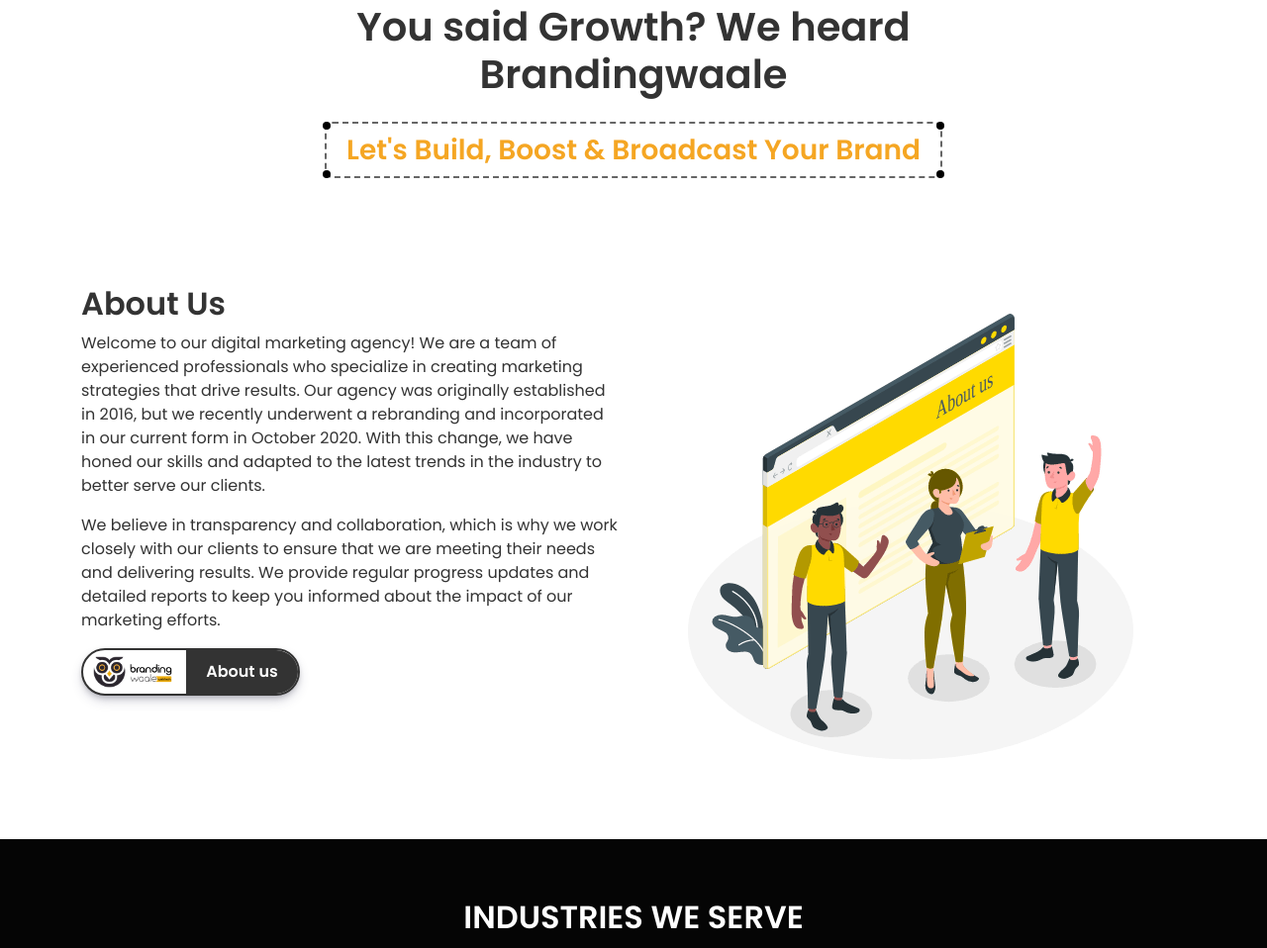
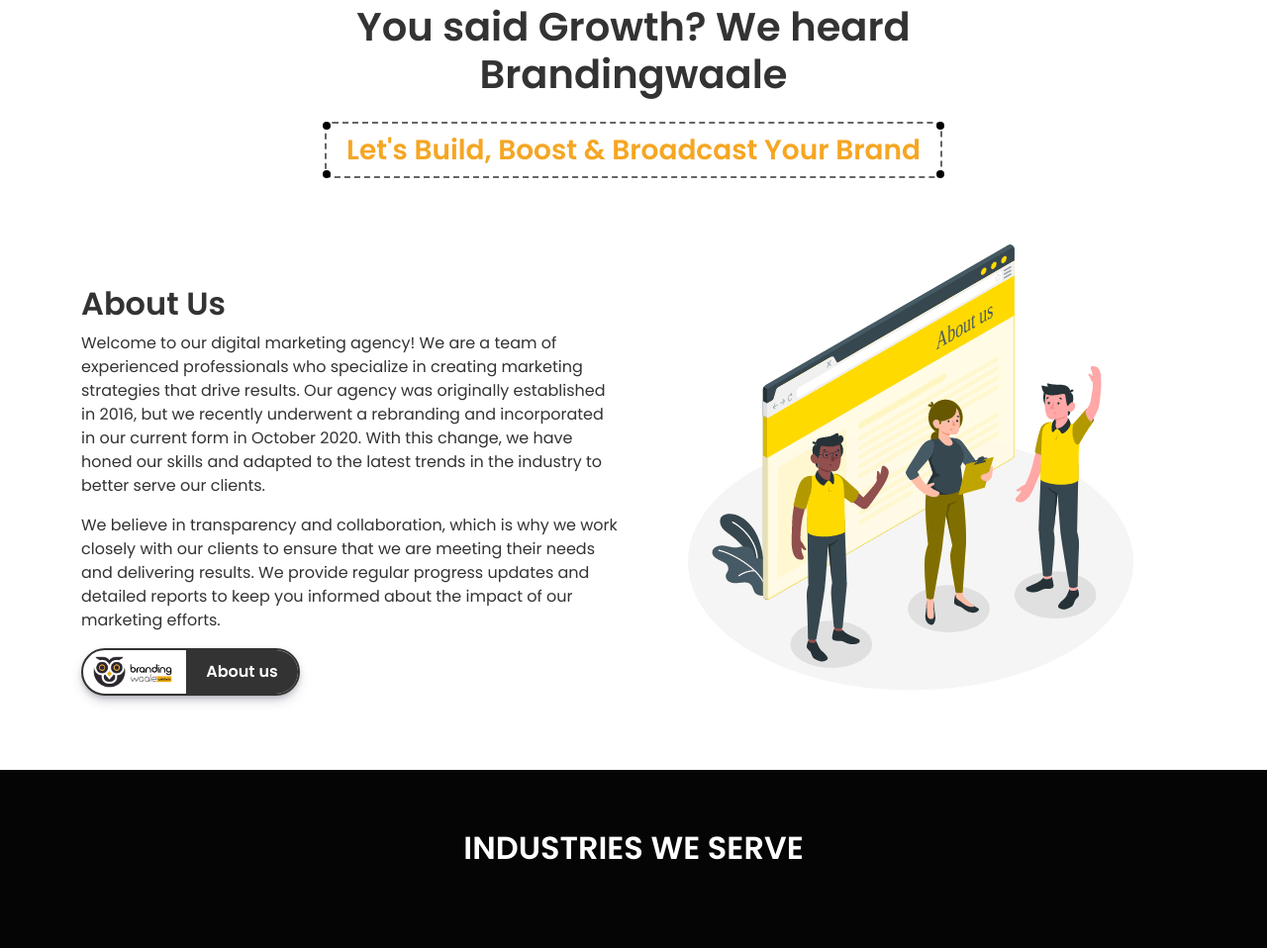
Before and after one commit to Himanshukumar2003/brandingwaale, a PHP site: page / in a window 1280 px wide. Shown: the part 665-1623 px from the top of the page at 99% size. Run offline with PHP 8.4, Linux system fonts and the light colour scheme; some libraries are stand-ins or nearby versions.

Commit message:
first commit

```diff
--- a/index.css
+++ b/index.css
@@ -46,6 +46,10 @@
        margin-right: 8px;
    }
 
+   .about-img {
+       margin-top: -70px;
+   }
+
    .nav-icon {
        color: var(--accent-color);
        font-size: 1.5rem;
--- a/index.html
+++ b/index.html
@@ -173,7 +173,7 @@
                 </div>
                 <div class="col-md-6">
                     <div class="d-flex justify-content-center align-items-center">
-                        <img src=" img/about.gif" class="img-fluid">
+                        <img src=" img/about.gif" class="img-fluid about-img">
                     </div>
                 </div>
 
```
